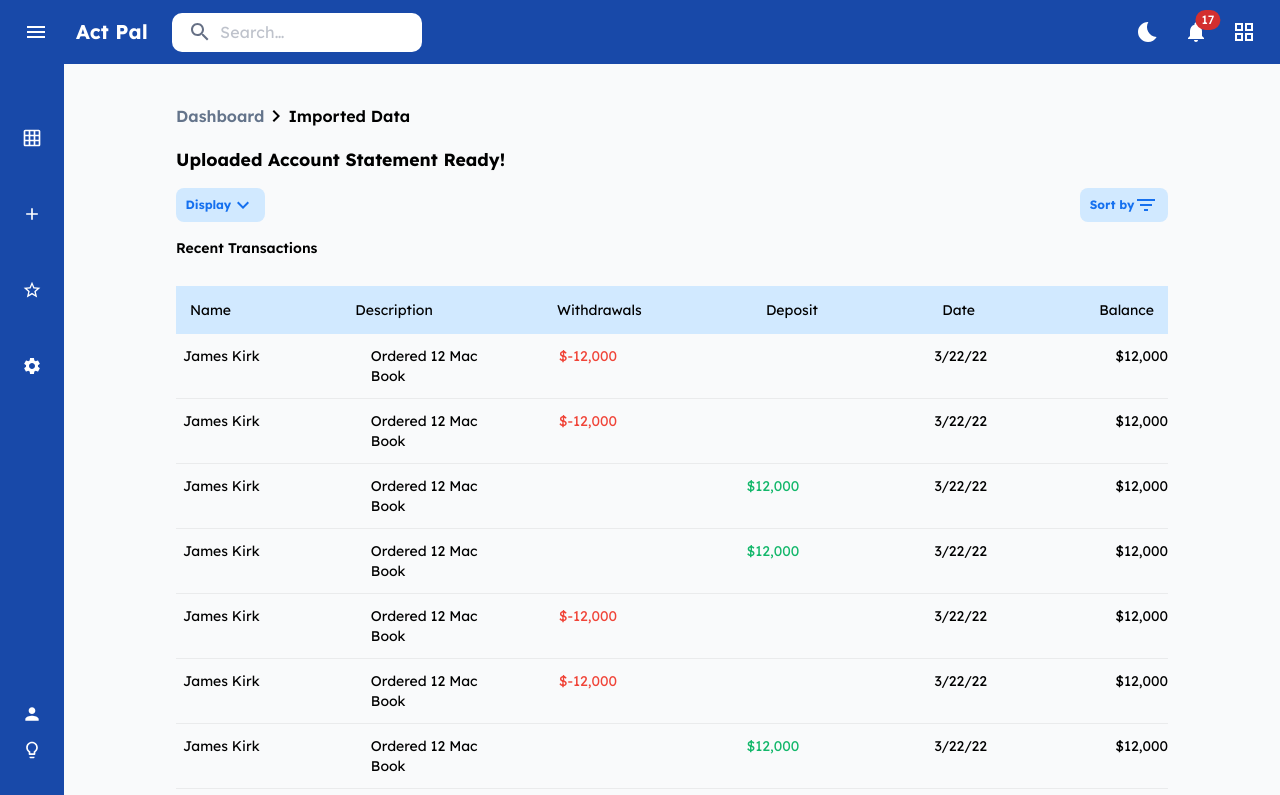
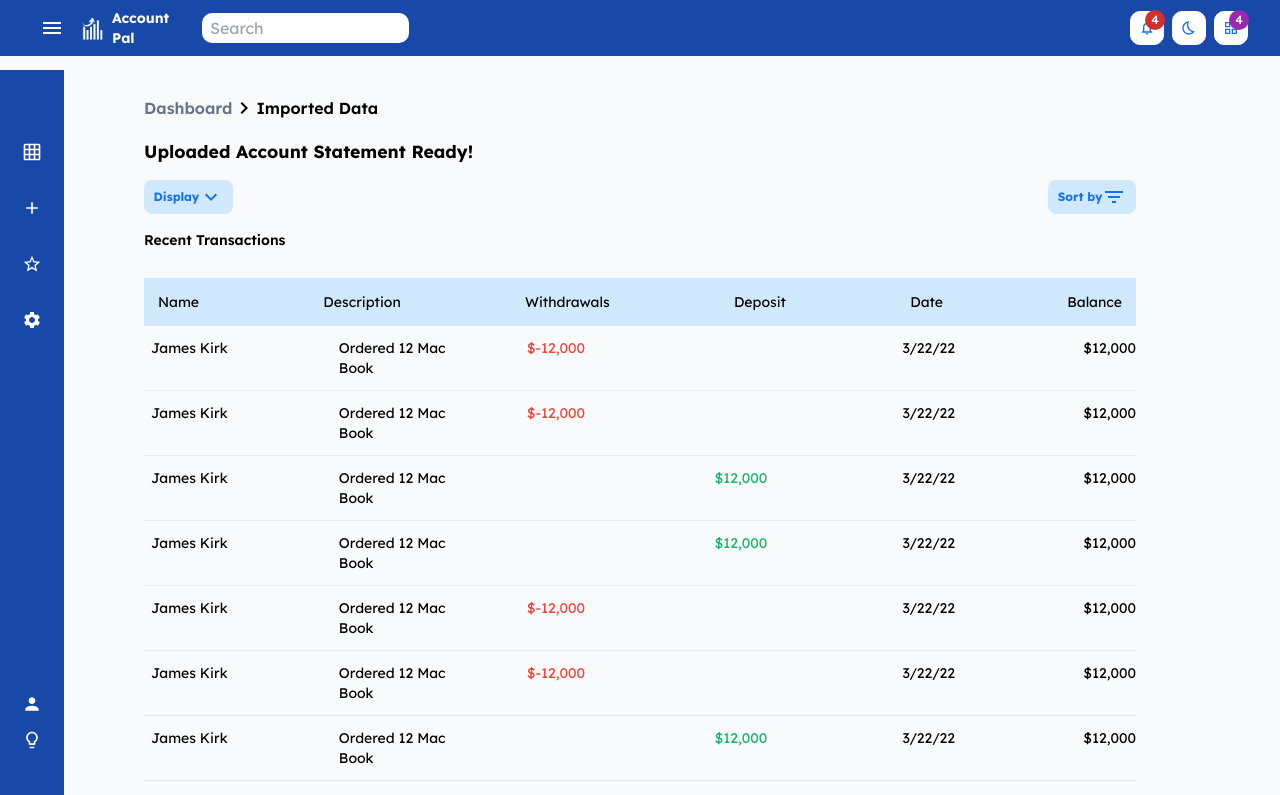
Before and after one commit to skillzo/Garet, a React (Create React App) app: page / in a window 1280 px wide. Shown: the top 795 px of the page. Built offline with nearby package versions, Linux system fonts and the light colour scheme.

Commit message:
changed the navbar

```diff
--- a/src/Components/Navbar/Navbar.jsx
+++ b/src/Components/Navbar/Navbar.jsx
@@ -1,239 +1,105 @@
-import * as React from "react";
-import { styled, alpha } from "@mui/material/styles";
-import AppBar from "@mui/material/AppBar";
-import Box from "@mui/material/Box";
-import Toolbar from "@mui/material/Toolbar";
-import IconButton from "@mui/material/IconButton";
-import Typography from "@mui/material/Typography";
-import InputBase from "@mui/material/InputBase";
-import Badge from "@mui/material/Badge";
-import MenuItem from "@mui/material/MenuItem";
-import Menu from "@mui/material/Menu";
-import MenuIcon from "@mui/icons-material/Menu";
-import SearchIcon from "@mui/icons-material/Search";
-import AccountCircle from "@mui/icons-material/AccountCircle";
-import NotificationsIcon from "@mui/icons-material/Notifications";
-import MoreIcon from "@mui/icons-material/MoreVert";
-import BedtimeIcon from "@mui/icons-material/Bedtime";
+import React from "react";
 import GridViewOutlinedIcon from "@mui/icons-material/GridViewOutlined";
-import { useAuth } from "../../Store/Context";
+import BedtimeOutlinedIcon from "@mui/icons-material/BedtimeOutlined";
+import NotificationsOutlinedIcon from "@mui/icons-material/NotificationsOutlined";
+import MenuOutlinedIcon from "@mui/icons-material/MenuOutlined";
+import { Badge, IconButton } from "@mui/material";
+import "./navbar.css";
+import logo from "../../Components/Assest/Img/Logo White.png";
+import { useAuth } from "../../Store/Context.js";
 
-const Search = styled("div")(({ theme }) => ({
-  position: "relative",
-  borderRadius: "10px",
-  color: "#667085",
-  backgroundColor: "white",
-  "&:hover": {
-    backgroundColor: alpha(theme.palette.common.white, 0.25),
-  },
-  marginRight: theme.spacing(2),
-  marginLeft: 0,
-  width: "100%",
-  [theme.breakpoints.up("sm")]: {
-    marginLeft: theme.spacing(3),
-    width: "auto",
-  },
-}));
+function Navbar() {
+  const { clickHandler } = useAuth();
+  return (
+    <>
+      <div className="navbar hidden w-full fixed  top-0 z-10 md:flex justify-between items-center h-[7vh] bg-[#1849A9] text-white px-[0.5em] lg:px-[2em] ">
+        {/* ///////////////////////// */}
+        {/* section1 */}
+        <div className="flex justify-between items-center md:w-[45%] lg:w-[30%]">
+          <div className="ham">
+            <IconButton onClick={clickHandler}>
+              <MenuOutlinedIcon sx={{ color: "#fff" }} />
+            </IconButton>
+          </div>
+          <div className="flex justify-center items-center">
+            <div className="navbar-logo flex justify-between items-center mr-[1em]">
+              <img src={logo} alt="Account Pal Logo" />
+              <p className="font-bold md:text-sm ">Account Pal</p>
+            </div>
+            <div className="navbar-search md:w-[60%] ">
+              <input type="seacrh" placeholder="Search" />
+            </div>
+          </div>
+        </div>
+        {/* section1 ends  */}
 
-const SearchIconWrapper = styled("div")(({ theme }) => ({
-  padding: theme.spacing(0, 2),
-  height: "100%",
-  position: "absolute",
-  pointerEvents: "none",
-  display: "flex",
-  alignItems: "center",
-  justifyContent: "center",
-}));
-
-const StyledInputBase = styled(InputBase)(({ theme }) => ({
-  color: "inherit",
-  "& .MuiInputBase-input": {
-    padding: theme.spacing(1, 1, 1, 0),
-    // vertical padding + font size from searchIcon
-    paddingLeft: `calc(1em + ${theme.spacing(4)})`,
-    transition: theme.transitions.create("width"),
-    width: "100%",
-    [theme.breakpoints.up("md")]: {
-      width: "20ch",
-    },
-  },
-}));
-
-export default function Navbar() {
-  const [anchorEl, setAnchorEl] = React.useState(null);
-  const [mobileMoreAnchorEl, setMobileMoreAnchorEl] = React.useState(null);
-  const { clickHandler } = useAuth();
-
-  const isMenuOpen = Boolean(anchorEl);
-  const isMobileMenuOpen = Boolean(mobileMoreAnchorEl);
-
-  const handleProfileMenuOpen = (event) => {
-    setAnchorEl(event.currentTarget);
-  };
-
-  const handleMobileMenuClose = () => {
-    setMobileMoreAnchorEl(null);
-  };
-
-  const handleMenuClose = () => {
-    setAnchorEl(null);
-    handleMobileMenuClose();
-  };
-
-  const handleMobileMenuOpen = (event) => {
-    setMobileMoreAnchorEl(event.currentTarget);
-  };
-
-  const menuId = "primary-search-account-menu";
-  const renderMenu = (
-    <Menu
-      anchorEl={anchorEl}
-      anchorOrigin={{
-        vertical: "top",
-        horizontal: "right",
-      }}
-      id={menuId}
-      keepMounted
-      transformOrigin={{
-        vertical: "top",
-        horizontal: "right",
-      }}
-      open={isMenuOpen}
-      onClose={handleMenuClose}
-    >
-      <MenuItem onClick={handleMenuClose}>Profile</MenuItem>
-      <MenuItem onClick={handleMenuClose}>My account</MenuItem>
-    </Menu>
-  );
-
-  // mobile nav
-  const mobileMenuId = "primary-search-account-menu-mobile";
-  const renderMobileMenu = (
-    <Menu
-      anchorEl={mobileMoreAnchorEl}
-      anchorOrigin={{
-        vertical: "top",
-        horizontal: "right",
-      }}
-      id={mobileMenuId}
-      keepMounted
-      transformOrigin={{
-        vertical: "top",
-        horizontal: "right",
-      }}
-      open={isMobileMenuOpen}
-      onClose={handleMobileMenuClose}
-    >
-      <MenuItem>
-        <IconButton size="large" aria-label="show 4 new mails" color="inherit">
-          <BedtimeIcon />
-        </IconButton>
-        <p>Theme</p>
-      </MenuItem>
-      <MenuItem>
-        <IconButton
-          size="large"
-          aria-label="show 17 new notifications"
-          color="inherit"
-        >
-          <Badge badgeContent={17} color="error">
-            <NotificationsIcon />
-          </Badge>
-        </IconButton>
-        <p>Notifications</p>
-      </MenuItem>
-      <MenuItem onClick={handleProfileMenuOpen}>
-        <IconButton
-          size="large"
-          aria-label="account of current user"
-          aria-controls="primary-search-account-menu"
-          aria-haspopup="true"
-          color="inherit"
-        >
-          <AccountCircle />
-        </IconButton>
-        <p>Profile</p>
-      </MenuItem>
-    </Menu>
-  );
-
-  return (
-    <Box sx={{ flexGrow: 1 }}>
-      <AppBar position="static" sx={{ background: "#1849A9" }}>
-        <Toolbar>
-          <IconButton
-            size="large"
-            edge="start"
-            color="inherit"
-            aria-label="open drawer"
-            sx={{ mr: 2 }}
-            onClick={clickHandler}
-          >
-            <MenuIcon />
-          </IconButton>
-          <Typography
-            variant="h6"
-            noWrap
-            component="div"
-            sx={{ display: { xs: "none", sm: "block" }, fontWeight: "bold" }}
-          >
-            Act Pal
-          </Typography>
-          <Search>
-            <SearchIconWrapper>
-              <SearchIcon />
-            </SearchIconWrapper>
-            <StyledInputBase
-              placeholder="Search…"
-              inputProps={{ "aria-label": "search" }}
-            />
-          </Search>
-          <Box sx={{ flexGrow: 1 }} />
-          <Box sx={{ display: { xs: "none", md: "flex" } }}>
-            <IconButton
-              size="large"
-              aria-label="show 4 new mails"
-              color="inherit"
-            >
-              <BedtimeIcon />
-            </IconButton>
-            <IconButton
-              size="large"
-              aria-label="show 17 new notifications"
-              color="inherit"
-            >
-              <Badge badgeContent={17} color="error">
-                <NotificationsIcon />
+        {/* /////////////////////////////////// */}
+        {/* navbar icons */}
+        <div className="navbar-icons flex items-center space-x-2 ">
+          <div className="icons">
+            <IconButton>
+              <Badge badgeContent={4} color="error">
+                <NotificationsOutlinedIcon
+                  sx={{ color: "#1570EF", fontSize: 16 }}
+                />
               </Badge>
             </IconButton>
-            <IconButton
-              size="large"
-              edge="end"
-              aria-label="account of current user"
-              aria-controls={menuId}
-              aria-haspopup="true"
-              onClick={handleProfileMenuOpen}
-              color="inherit"
-            >
-              <GridViewOutlinedIcon />
+          </div>
+          <div className="icons">
+            <IconButton>
+              <BedtimeOutlinedIcon sx={{ color: "#1570EF", fontSize: 16 }} />
             </IconButton>
-          </Box>
-          <Box sx={{ display: { xs: "flex", md: "none" } }}>
-            <IconButton
-              size="large"
-              aria-label="show more"
-              aria-controls={mobileMenuId}
-              aria-haspopup="true"
-              onClick={handleMobileMenuOpen}
-              color="inherit"
-            >
-              <MoreIcon />
+          </div>
+          <div className="icons">
+            <IconButton>
+              <Badge badgeContent={4} color="secondary">
+                <GridViewOutlinedIcon sx={{ color: "#1570EF", fontSize: 16 }} />
+              </Badge>
             </IconButton>
-          </Box>
-        </Toolbar>
-      </AppBar>
-      {renderMobileMenu}
-      {renderMenu}
-    </Box>
+          </div>
+        </div>
+        {/* navbar icons */}
+      </div>
+
+      {/* nav for mobile */}
+      <div className="navbar-mobile flex justify-between items-center h-[7vh] bg-[#1849A9] text-white  px-[1em] ">
+        <div className="ham">
+          <IconButton onClick={clickHandler}>
+            <MenuOutlinedIcon sx={{ color: "#fff" }} />
+          </IconButton>
+        </div>
+        <div className="navbar-logo flex justify-between items-center mr-[1em]">
+          <img src={logo} alt="Account Pal Logo" />
+          <p className="font-bold md:text-sm ">Account Pal</p>
+        </div>
+        {/* navbar icons */}
+        <div className="navbar-mobile-icons flex items-center space-x-2 ">
+          <div className="icons">
+            <IconButton>
+              <Badge badgeContent={4} color="error">
+                <NotificationsOutlinedIcon
+                  sx={{ color: "#1570EF", fontSize: 16 }}
+                />
+              </Badge>
+            </IconButton>
+          </div>
+          <div className="icons">
+            <IconButton>
+              <BedtimeOutlinedIcon sx={{ color: "#1570EF", fontSize: 16 }} />
+            </IconButton>
+          </div>
+          <div className="icons">
+            <IconButton>
+              <Badge badgeContent={4} color="error">
+                <GridViewOutlinedIcon sx={{ color: "#1570EF", fontSize: 16 }} />
+              </Badge>
+            </IconButton>
+          </div>
+        </div>
+        {/* navbar icons */}
+      </div>
+    </>
   );
 }
+
+export default Navbar;
--- a/src/Components/Navbar/Sidebar.jsx
+++ b/src/Components/Navbar/Sidebar.jsx
@@ -7,36 +7,30 @@ import PersonIcon from "@mui/icons-material/Person";
 import LightbulbOutlinedIcon from "@mui/icons-material/LightbulbOutlined";
 import "./sidebar.css";
 import { useAuth } from "../../Store/Context";
+import { IconButton } from "@mui/material";
 function Sidebar() {
   const { isClicked } = useAuth();
 
   return (
     <>
-      {/* mobile */}
-      {!isClicked && (
-        <div className="md:hidden flex justify-between flex-col side-bar w-[15%] md:w-[15%] h-[95vh] py-[1.5em] px-[1em] bg-[#1849A9] text-white transition-all  ease-in-out delay-200">
-          <div className="flex flex-col gap-6">
-            <GridOnIcon sx={{ fontSize: 20 }} />
-            <AddIcon sx={{ fontSize: 20 }} />
-            <StarBorderIcon sx={{ fontSize: 20 }} />
-            <SettingsIcon sx={{ fontSize: 20 }} />
-          </div>
-          <div className="flex flex-col gap-4">
-            <PersonIcon sx={{ fontSize: 20 }} />
-            <LightbulbOutlinedIcon sx={{ fontSize: 20 }} />
-          </div>
-        </div>
-      )}
-
       {/* desktop */}
 
       {!isClicked ? (
-        <div className="hidden to md:flex justify-between items-center flex-col side-bar  w-[5%] md:w-[7%] lg:w-[5%] h-[95vh]  py-[4em] px-[1em]  bg-[#1849A9] text-white transition-all  ease-in-out delay-100 ">
-          <div className="flex flex-col gap-14">
-            <GridOnIcon sx={{ fontSize: 20 }} />
-            <AddIcon sx={{ fontSize: 20 }} />
-            <StarBorderIcon sx={{ fontSize: 20 }} />
-            <SettingsIcon sx={{ fontSize: 20 }} />
+        <div className="hidden fixed top-[4.4em] z-10 md:flex  justify-between items-center flex-col side-bar  w-[5%] md:w-[7%] lg:w-[5%] h-[93vh]  py-[4em] px-[1em]  bg-[#1849A9] text-white transition-all  ease-in-out delay-100 ">
+          <div className="flex flex-col gap-5">
+            <IconButton>
+              <GridOnIcon sx={{ fontSize: 20, color: "white" }} />
+            </IconButton>
+
+            <IconButton>
+              <AddIcon sx={{ fontSize: 20, color: "white" }} />
+            </IconButton>
+            <IconButton>
+              <StarBorderIcon sx={{ fontSize: 20, color: "white" }} />
+            </IconButton>
+            <IconButton>
+              <SettingsIcon sx={{ fontSize: 20, color: "white" }} />
+            </IconButton>
           </div>
           <div className="flex flex-col gap-4">
             <PersonIcon sx={{ fontSize: 20 }} />
@@ -44,7 +38,7 @@ function Sidebar() {
           </div>
         </div>
       ) : (
-        <div className="hidden md:flex justify-between flex-col side-bar w-[15%] md:w-[15%] h-[95vh] py-[3.5em] px-[1em] lg:pl-[2em] bg-[#1849A9] text-white ">
+        <div className="hidden fixed top-[4.4em] z-10  md:flex justify-between flex-col side-bar w-[15%] md:w-[15%] h-[95vh] py-[3.5em] px-[1em] lg:pl-[2em] bg-[#1849A9] text-white ">
           <div className="flex flex-col text-[0.6] md:text-[0.8em] lg:text-[1em]  md:gap-6 lg:gap-10">
             <div className="flex sidenav-nav ">
               <GridOnIcon sx={{ fontSize: 20 }} /> Dashboard
--- /dev/null
+++ b/src/Components/Navbar/navbar.css
@@ -0,0 +1,23 @@
+.icons {
+  border: 1px solid white;
+  background-color: white;
+  border-radius: 10px;
+}
+
+.navbar-logo img {
+  width: 40px;
+  height: 40px;
+  object-fit: cover;
+}
+.navbar-search input {
+  border: none;
+  outline: none;
+  color: #59657c;
+  padding: 0.2em 0.5em;
+  border-radius: 10px;
+}
+.navbar-search input:active,
+.navbar-search input:focus {
+  outline: #2e90fa;
+  border: 1px solid #2e90fa;
+}
```
Also changed, not shown: src/Components/Assest/Img/Logo White.png (added).
